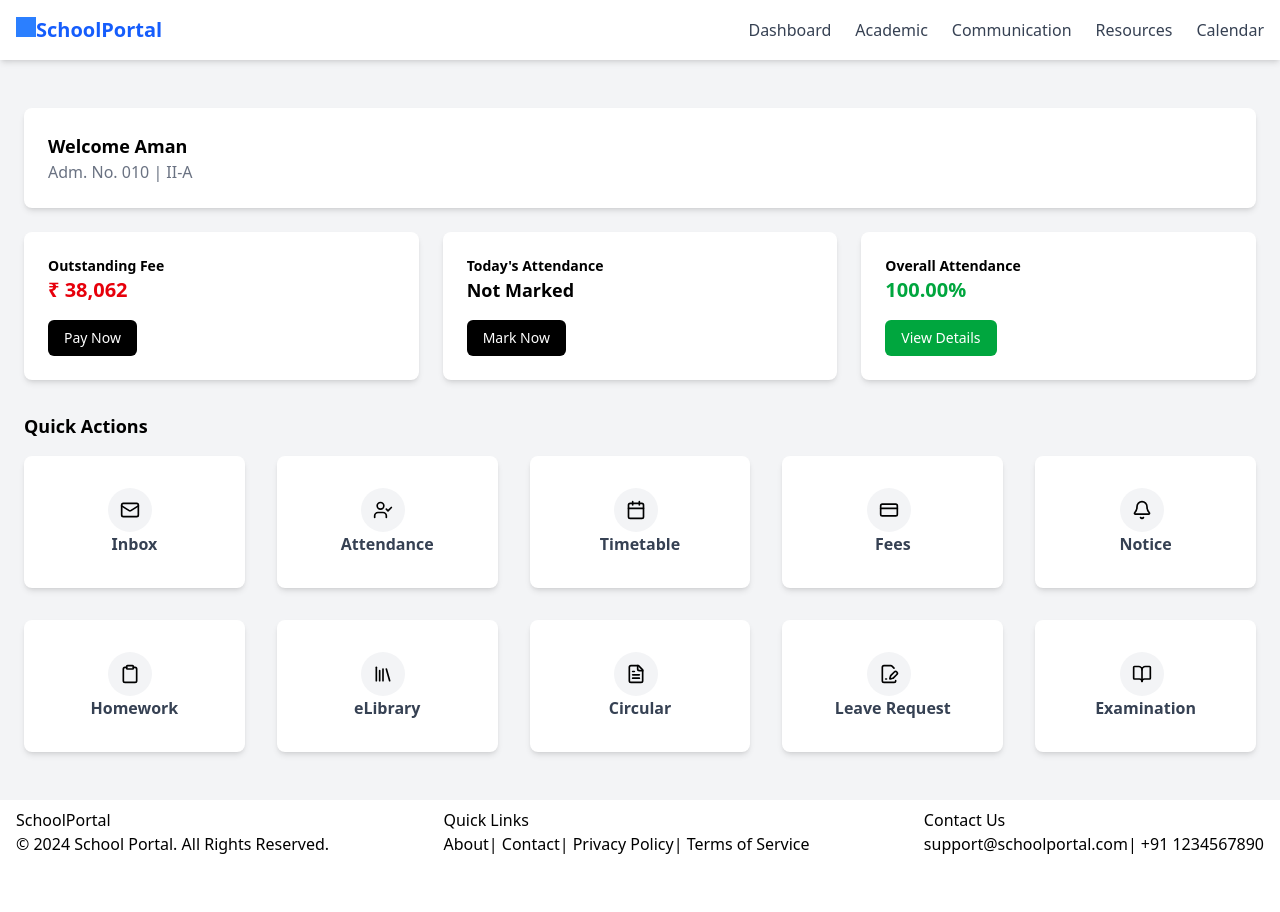
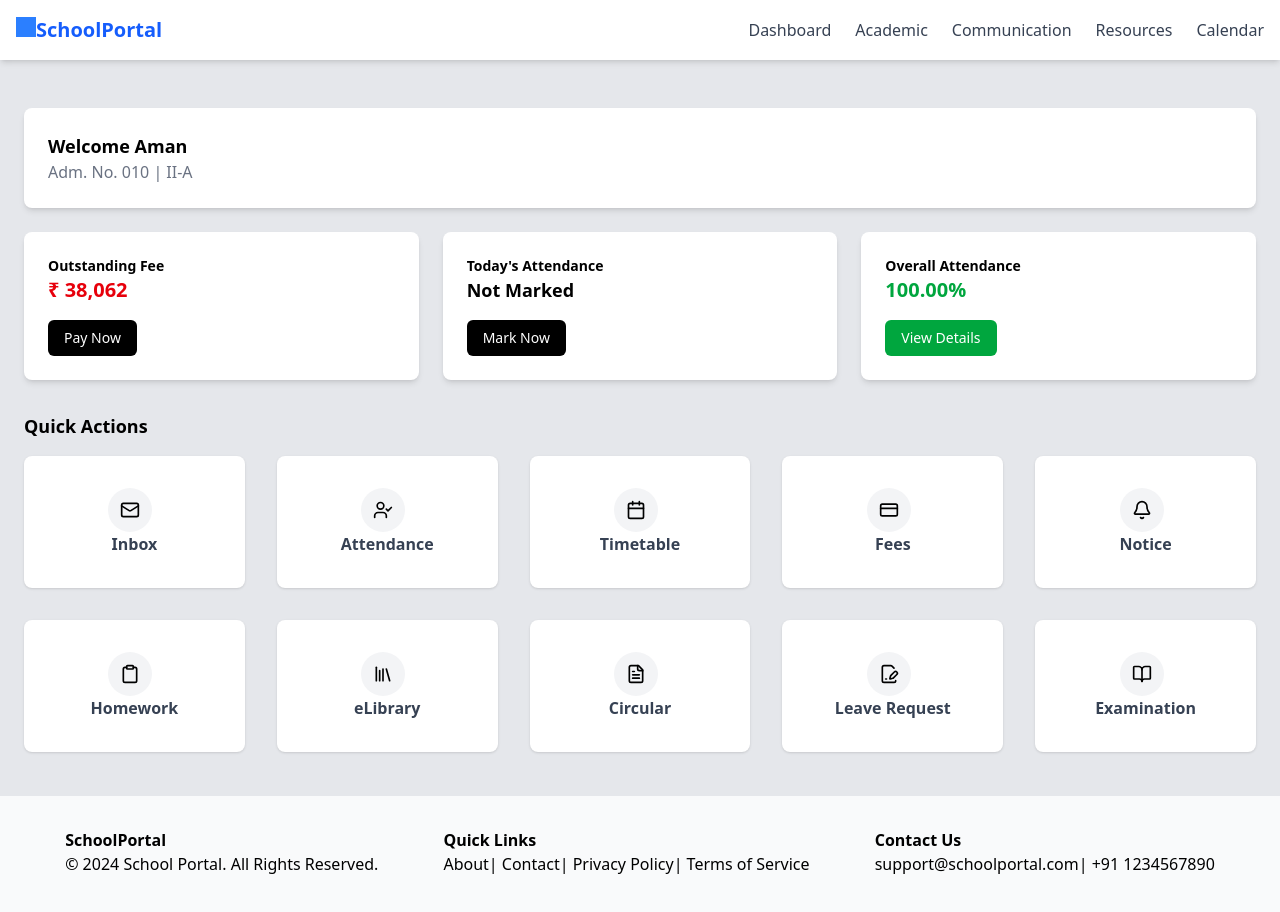
Before and after one commit to poojasihag/SchoolPortal_website, a React (Vite) app: page / in a window 1280 px wide. Shown: the top 912 px of the page. Before the commit the page ends 872 px from the top, so only its background shows below. Built offline with nearby package versions, Linux system fonts and the light colour scheme.

Commit message:
footer completed

```diff
--- a/src/pages/Dashboard.tsx
+++ b/src/pages/Dashboard.tsx
@@ -20,7 +20,7 @@ export default function Dashboard() {
   ];
 
   return (
-    <div className="w-full h-screen bg-gray-100 p-0 m-0">
+    <div className="w-full h-screen bg-gray-200 p-0 m-0">
       <header className="flex justify-between items-center bg-white p-4 shadow-md">
         <h1 className="text-xl font-bold text-blue-600">
           <div className="h-5 w-5 inline-block bg-blue-500"></div>SchoolPortal
@@ -66,7 +66,7 @@ export default function Dashboard() {
           <h3 className="text-lg font-semibold">Quick Actions</h3>
           <div className="grid grid-cols-5 gap-8 mt-4">
             {actions.map((action) => (
-              <div key={action.name} className="bg-white p-8 shadow-md rounded-lg flex flex-col items-center justify-center space-x-2">
+              <div key={action.name} className="bg-white p-8 shadow-sm rounded-lg flex flex-col items-center justify-center space-x-2">
                 <div className="rounded-full bg-gray-100 p-3">{action.icon}</div>
                 <p className="text-gray-700 font-semibold">{action.name}</p>
               </div>
@@ -75,17 +75,17 @@ export default function Dashboard() {
         </div>
       </main>
 
-      <footer className=" text-black flex justify-between items-center  p-4 mt-4">
+      <footer className=" text-black flex bg-gray-50 justify-evenly items-center  pt-8 pb-16 mt-5 ">
       <div>
-        <h4>SchoolPortal</h4>
+        <h4 className="font-bold">SchoolPortal</h4>
         <p>&copy; 2024 School Portal. All Rights Reserved.</p>
       </div>
       <div>
-        <h4>Quick Links</h4>
+        <h4 className="font-bold">Quick Links</h4>
         <p>About| Contact| Privacy Policy| Terms of Service</p>
       </div>
       <div>
-        <h4>Contact Us</h4>
+        <h4 className="font-bold">Contact Us</h4>
         <p>support@schoolportal.com| +91 1234567890</p>
       </div>
 
```
